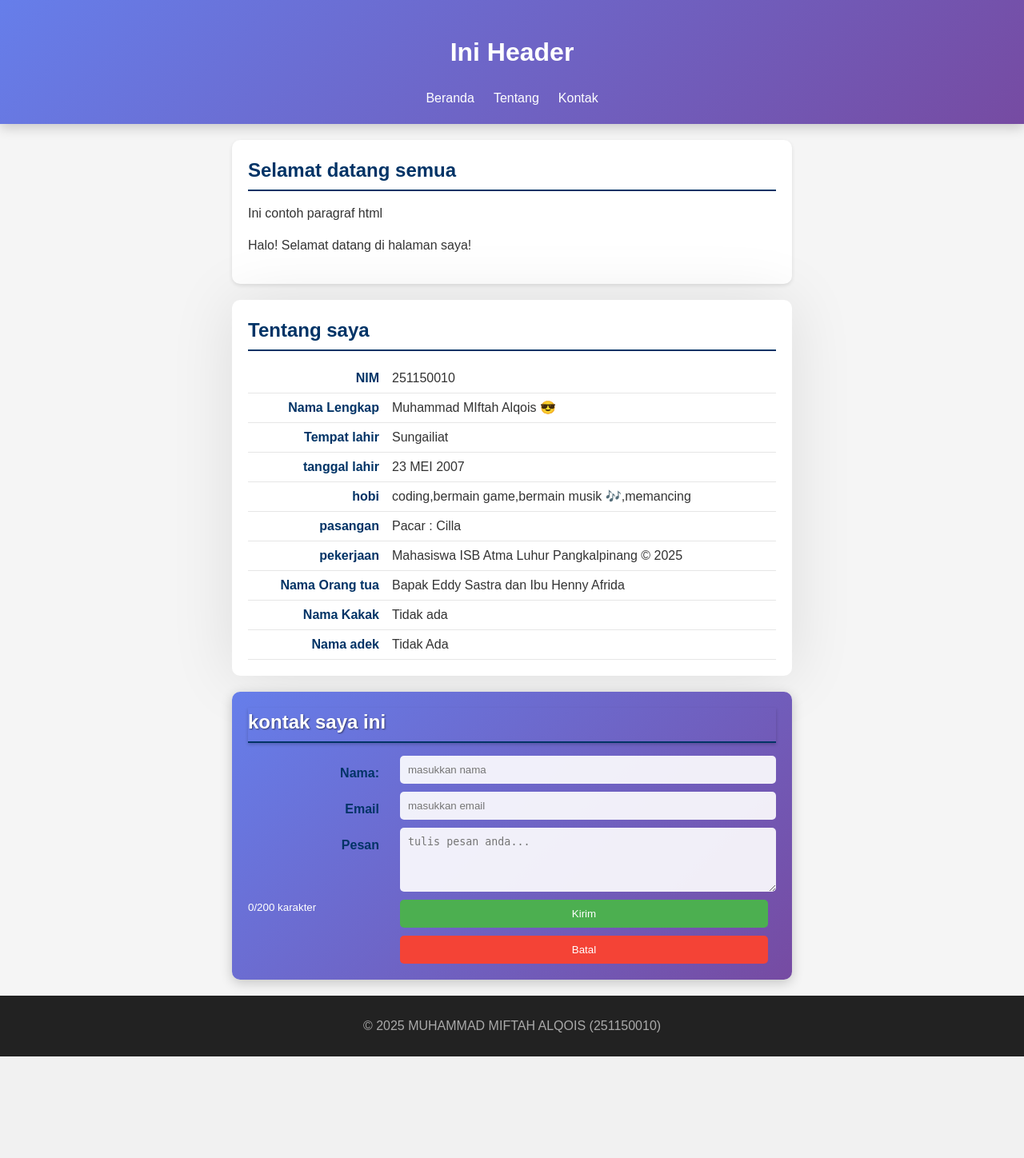
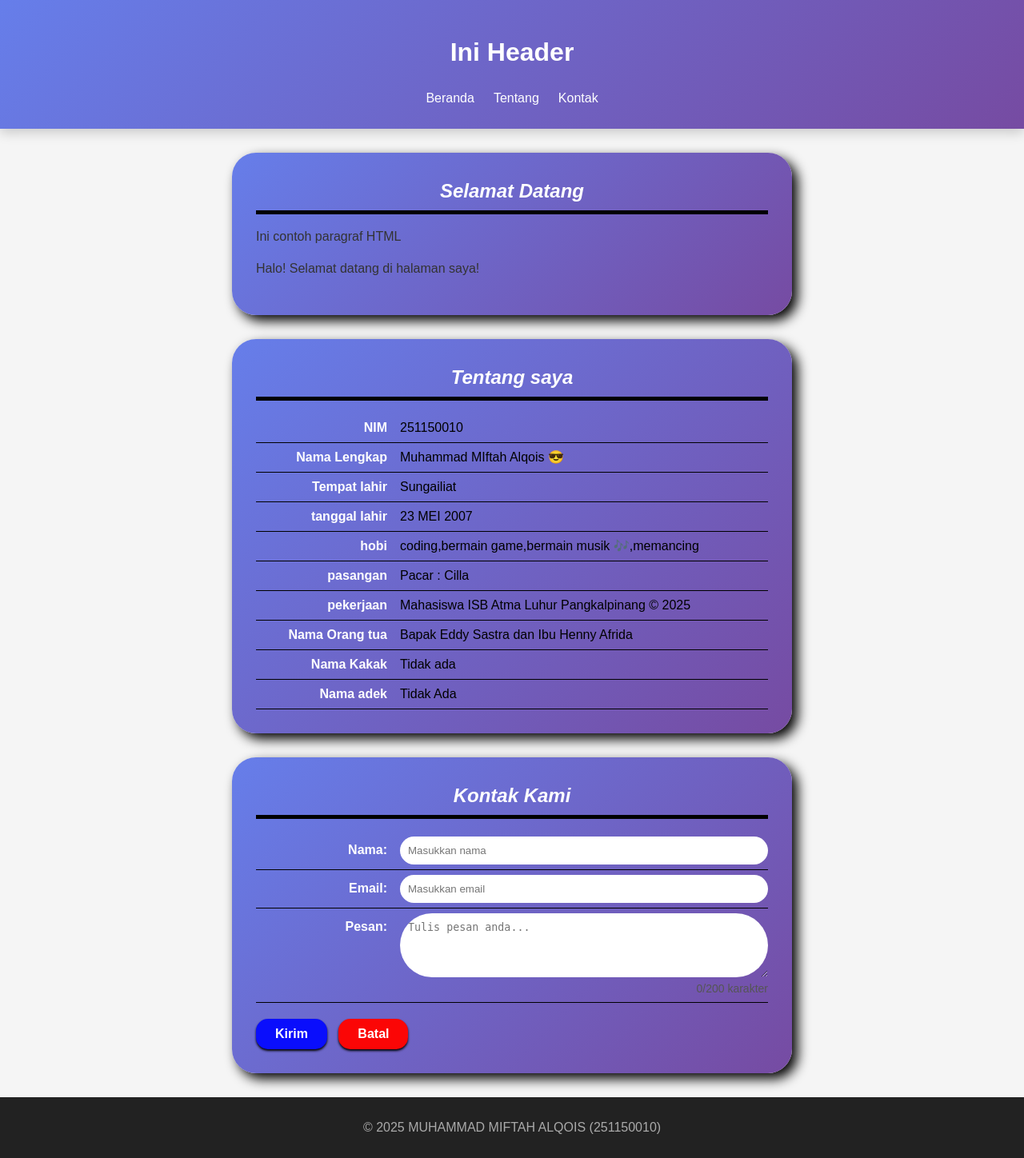
Before and after one commit to 2511500010-crypto/2511500010-PWD-TI1A-2526, a PHP site: page /pertemuan-05/index.html in a window 1280 px wide. Shown: the whole page at 80% size. Before the commit the page ends 1321 px from the top, so only its background shows below. Run offline with PHP 8.4, Linux system fonts and the light colour scheme.

Commit message:
perbaikan

```diff
--- a/pertemuan-05/index.html
+++ b/pertemuan-05/index.html
@@ -1,16 +1,18 @@
 <!DOCTYPE html>
 <html lang="en">
+
 <head>
     <meta charset="UTF-8">
     <meta name="viewport" content="width=device-width, initial-scale=1.0">
-    <title>Tugas HTML</title>
-    <link rel="stylesheet" href="style.css"
+    <title>Judul Halaman</title>
+    <link rel="stylesheet" href="style.css">
 </head>
+
 <body>
     <header>
         <h1>Ini Header</h1>
-        <button class="menu-toggle" id="menu-toggle" aria-label="toggle navigation">
-            &#9776
+        <button class="menu-toggle" id="menuToggle" aria-label="Toggle Navigation">
+            &#9776;
         </button>
         <nav>
             <ul>
@@ -20,10 +22,11 @@
             </ul>
         </nav>
     </header>
+
     <main>
         <section id="home">
-            <h2>Selamat datang semua</h2>
-            <p>Ini contoh paragraf html</p>
+            <h2>Selamat Datang</h2>
+            <p>Ini contoh paragraf HTML</p>
         </section>
 
         <section id="about">
@@ -41,27 +44,35 @@
         </section>
 
         <section id="contact">
-            <h2>kontak saya ini</h2>
+            <h2>Kontak Kami</h2>
             <form action="" method="get">
-                <label for="txtNama">Nama:</label>
-                <input type="text" id="txtNama" name="txtNama" placeholder="masukkan nama"  autocomplete="name">
+                <label for="txtNama"><span>Nama:</span>
+                    <input type="text" id="txtNama" name="txtNama" placeholder="Masukkan nama" required
+                        autocomplete="name">
+                </label>
 
-                <label for="txtEmail">Email</label>
-                <input type="text" id="txtEmail" placeholder="masukkan email"  autocomplete="email">
+                <label for="txtEmail"><span>Email:</span>
+                    <input type="email" id="txtEmail" name="txtEmail" placeholder="Masukkan email" required
+                        autocomplete="email">
+                </label>
 
-                <label for="txtPesan">Pesan</label>
-                <textarea id="txtPesan" name="txtPesan" rows="4" placeholder="tulis pesan anda..." ></textarea>
-                <small id="charCount">0/200 karakter</small>
+                <label for="txtPesan"><span>Pesan:</span>
+                    <textarea name="txtPesan" id="txtPesan" rows="4" placeholder="Tulis pesan anda..."
+                        required></textarea>
+                    <small id="charCount">0/200 karakter</small>
+                </label>
 
                 <button type="submit">Kirim</button>
                 <button type="reset">Batal</button>
             </form>
         </section>
     </main>
+
     <footer>
         <p>&copy; 2025 MUHAMMAD MIFTAH ALQOIS (251150010)</p>
     </footer>
 
     <script src="script.js"></script>
 </body>
+
 </html>
--- a/pertemuan-05/style.css
+++ b/pertemuan-05/style.css
@@ -4,7 +4,7 @@
 
 body {
   margin: 0;
-  font-family: Arial, sans-serif;
+  font-family: arial, sans-serif;
   background: #f5f5f5;
   color: #333;
   line-height: 1.5;
@@ -23,7 +23,7 @@ header ul {
   justify-content: center;
   list-style: none;
   padding: 0;
-  margin: 10px 0 0;
+  margin: 6px 12px;
 }
 
 header li a {
@@ -32,40 +32,8 @@ header li a {
   padding: 6px 12px;
 }
 
-#home,
-#about,
-#contact {
-  background-color: #fff;
-  border-radius: 10px;
-  padding: 20px;
-  max-width: 700px;
-  margin: 20px auto;
-  box-shadow: 0 2px 5px rgba(0, 0, 0, 0.1);
-}
-
-#home h2,
-#about h2,
-#contact h2 {
-  color: #003366;
-  border-bottom: 2px solid #003366;
-  padding-bottom: 6px;
-  margin-top: 0;
-  margin-bottom: 16px;
-}
-
-#home p {
-  text-align: justify;
-}
-
-footer {
-  background: #222;
-  color: #aaa;
-  text-align: center;
-  padding: 10px;
-}
-
 header li a:hover {
-  background-color: rgba(255, 255, 255, 0.2);
+  background-color: #6b46c1;
   border-radius: 6px;
   transition: background-color 0.3s ease;
 }
@@ -74,15 +42,142 @@ header li a:focus {
   outline: 2px solid #fff;
   outline-offset: 2px;
   border-radius: 6px;
-  background-color: rgba(255, 255, 255, 0.2);
+  background-color: rgba(255, 255, 255, 0.15);
 }
 
 header li a:active {
-  background-color: rgba(255, 255, 255, 0.2);
-  transform: translate(1px);
+  background-color: #fff;
+  transform: translateY(1px);
+}
+
+#home,
+#about,
+#contact {
+  background: linear-gradient(135deg, #667eea 0%, #764ba2 100%);
+  border-radius: 30px;
+  padding: 30px;
+  max-width: 700px;
+  margin: 30px auto;
+  box-shadow: 7px 7px 15px black;
+}
+
+#home h2,
+#about h2,
+#contact h2 {
+  color: #fff;
+  border-bottom: 5px solid #000000;
+  padding-bottom: 6px;
+  margin-top: 0;
+  margin-bottom: 16px;
+  text-align: center;
+  font-family: sans-serif;
+  font-style: italic;
+}
+
+#home p {
+  text-align: justify;
+}
+
+#about p,
+#contact label {
+  display: flex;
+  justify-content: flex-start;
+  align-items: baseline;
+  margin: 0;
+  padding: 6px 0;
+  border-bottom: 1px solid black;
+  color: black;
+  font-weight: 500;
+  font-family: sans-serif;
+}
+
+#about strong,
+#contact label > span {
+  min-width: 180px;
+  color: #fff;
+  font-weight: 600;
+  text-align: right;
+  padding-right: 16px;
+  flex-shrink: 0;
+}
+
+#contact input,
+#contact textarea {
+  flex: 1;
+  border: none;
+  border-radius: 40px;
+  padding: 10px;
+  color: black;
+  font-weight: normal;
+  margin: 0;
+  box-sizing: border-box;
+}
+
+#contact button {
+  margin-top: 20px;
+  display: inline-block;
+  padding: 10px 24px;
+  font-size: 16px;
+  border-radius: 15px;
+  cursor: pointer;
+  border: none;
+  transition: all 0.3s ease;
+  margin-right: 10px;
+}
+
+#contact button[type="submit"] {
+  background-color: #0a0efc;
+  color: white;
+  font-weight: 600;
+  box-shadow: 0 2px 3px black;
+}
+
+#contact button[type="reset"] {
+  background-color: #fb0606;
+  color: white;
+  font-weight: 600;
+  box-shadow: 0 2px 3px black;
+}
+
+#contact button[type="submit"]:hover {
+  background-color: #0388ee;
+  transform: translateY(1px);
+}
+
+#contact button[type="reset"]:hover {
+  background-color: #ff3902;
+  transform: translatey(1px);
+}
+
+.menu-toggle {
+  display: none;
+  background: none;
+  border: none;
+  color: #fff;
+  font-size: 28px;
+  cursor: pointer;
 }
 
 @media (max-width: 600px) {
+  .menu-toggle {
+    display: block;
+    position: absolute;
+    left: 16px;
+    top: 8px;
+  }
+
+  nav {
+    display: none;
+    flex-direction: column;
+    background: #003366;
+    width: 100%;
+    padding: 5px 0;
+  }
+
+  nav.active {
+    display: flex;
+  }
+
   header {
     padding: 16px;
     position: sticky;
@@ -98,7 +193,7 @@ header li a:active {
 
   header ul {
     flex-direction: column;
-    align-items: stretch;
+    align-items: strecth;
     gap: 8px;
     margin: 8px 0 0;
   }
@@ -107,182 +202,33 @@ header li a:active {
     display: block;
     padding: 12px 14px;
     border: 1px solid rgba(255, 255, 255, 0.35);
-    background: linear-gradient(135deg, #667eea 0%, #764ba2 100%);
     backdrop-filter: saturate(120%);
+    background: rgba(255, 255, 255, 0.08);
   }
-}
 
-#about {
-  background-color: #ffffff;
-  border-radius: 10px;
-  padding: 20px;
-  max-width: 700px;
-  margin: 20px auto;
-  box-shadow: 0 2px 5pc rgba(0, 0, 0, 0.1);
-}
-
-#about h2 {
-  color: #003366;
-  border-bottom: 2px solid #003366;
-  padding-bottom: 6px;
-  margin-top: 0;
-  margin-bottom: 16px;
-}
-
-#about p {
-  display: flex;
-  justify-content: flex-start;
-  align-items: baseline;
-  margin: 0;
-  padding: 6px 0;
-  border-bottom: 1px solid #e6e6e6;
-}
-
-#about strong {
-  min-width: 180px;
-  color: #003366;
-  font-weight: 600;
-  text-align: right;
-  padding-right: 16px;
-  flex-shrink: 0;
-}
-
-@media (max-width: 600px) {
-  #about p {
+  #about p,
+  #contact label {
     flex-direction: column;
     align-items: flex-start;
   }
 
-  #about strong {
-    text-align: left;
-    padding-right: 0;
-    margin-bottom: 2px;
-  }
-}
-
-#contact {
-  background: linear-gradient(135deg, #667eea 0%, #764ba2 100%);
-  border-radius: 10px;
-  padding: 20px;
-  max-width: 700px;
-  margin: 20px auto;
-  box-shadow: 0 4px 15px rgba(0, 0, 0, 0.2);
-  color: #ffffff;
-}
-
-#contact h2 {
-  color: #ffffff;
-  border-bottom: 2px solid #003366;
-  margin-top: 0;
-  margin-bottom: 16px;
-  padding-bottom: 6px;
-  font-size: 24px;
-  text-shadow: 1px 1px 2px rgba(0, 0, 0, 0.5);
-  box-shadow: 0 2px 4px rgba(0, 0, 0, 0.2);
-}
-
-#contact form {
-  display: grid;
-  grid-template-columns: 180px 1fr;
-  gap: 10px;
-}
-
-#contact label {
-  text-align: right;
-  padding-right: 16px;
-  color: #003366;
-  font-weight: 600;
-  align-self: start;
-  padding-top: 10px;
-}
-
-#contact input,
-#contact textarea {
-  margin-bottom: 0;
-  padding: 10px;
-  border: none;
-  border-radius: 5px;
-  background: rgba(255, 255, 255, 0.9);
-  color: #333;
-  width: 100%;
-  box-sizing: border-box;
-}
-
-#contact input [type="color"] {
-  width: 50px;
-  height: 40px;
-  border-radius: 5px;
-  margin-bottom: 15px;
-}
-
-#contact button {
-  padding: 10px 20px;
-  border: none;
-  border-radius: 5px;
-  background: #4caf50;
-  color: #ffffff;
-  cursor: pointer;
-  margin-right: 10px;
-  transition: background 0.3s;
-  grid-column: 2;
-  display: inline-block;
-}
-
-#contact button:hover {
-  background: #45a049;
-}
-
-#contact button[type="reset"] {
-  background: #f44336;
-}
-
-#contact button[type="reset"]:hover {
-  background: #da190b;
-}
-
-@media (max-width: 600px) {
-  #contact form {
-    display: block;
-  }
-
-  #contact label {
+  #about strong,
+  #contact label > span {
     text-align: left;
     padding-right: 0;
     margin-bottom: 2px;
   }
 
+  #contact input,
+  #contact textarea,
   #contact button {
-    display: block;
     width: 100%;
-    margin: 10px 0;
-    border-top: 1px solid rgba(255, 255, 255, 0.5);
-    border-bottom: 1px solid rgba(255, 255, 255, 0.5);
   }
 }
 
-.menu-toggle {
-  display: none;
-  background: none;
-  border: none;
-  color: #fff;
-  font-size: 28px;
-  cursor: pointer;
+footer {
+  background: #222;
+  color: #aaa;
+  text-align: center;
+  padding: 10px;
 }
-@media (max-width: 600px) {
-  .menu-toggle {
-    display: block;
-    position: absolute;
-    left: 16px;
-    top: 16px;
-  }
-  nav {
-    display: none;
-    flex-direction: column;
-    background: linear-gradient(135deg, #667eea 0%, #764ba2 100%);
-    width: 100%;
-    padding: 5px 0;
-  }
-  nav.active {
-    display: flex;
-  }
-}
```
Also changed, not shown: pertemuan-05/script.js (+107 -125 lines).
